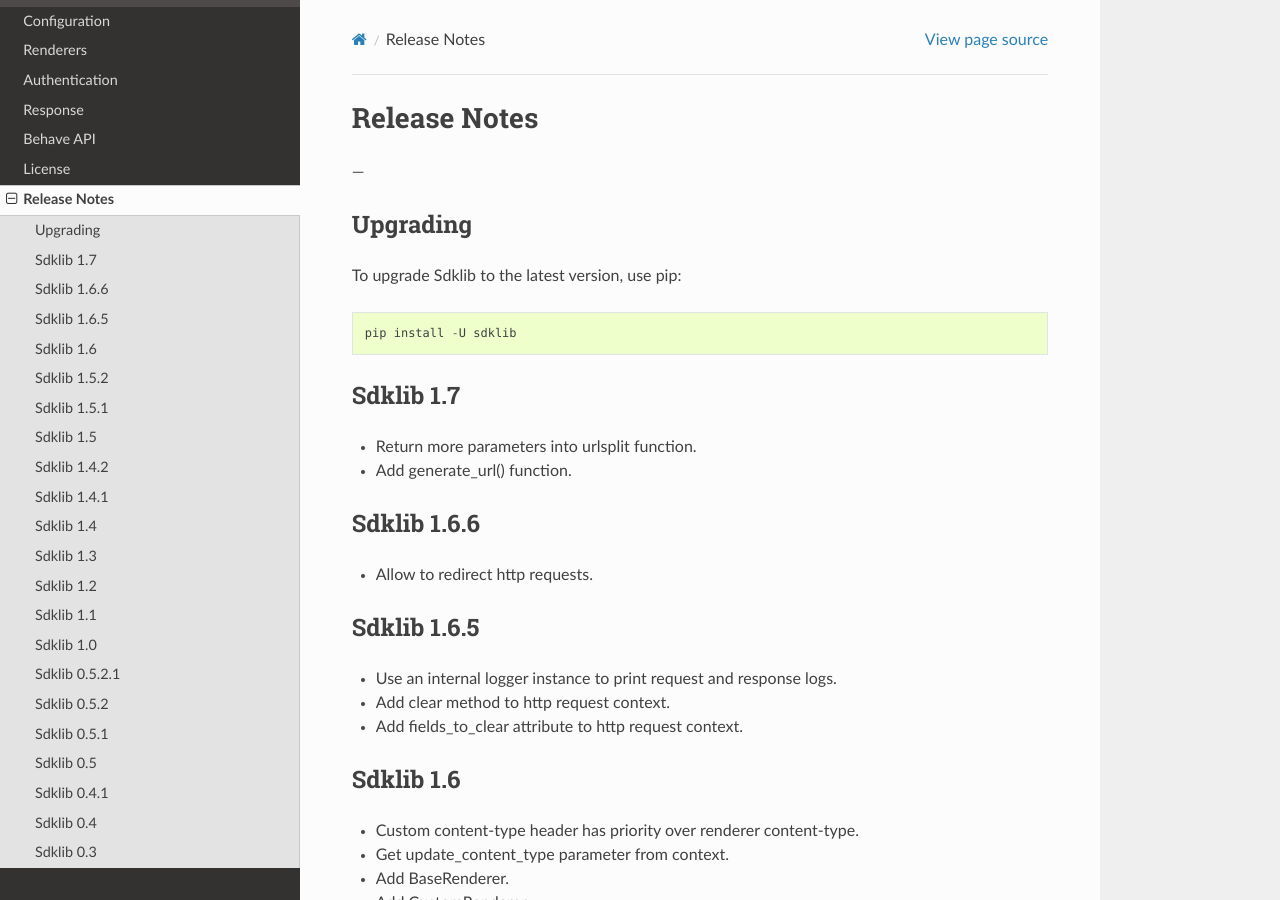
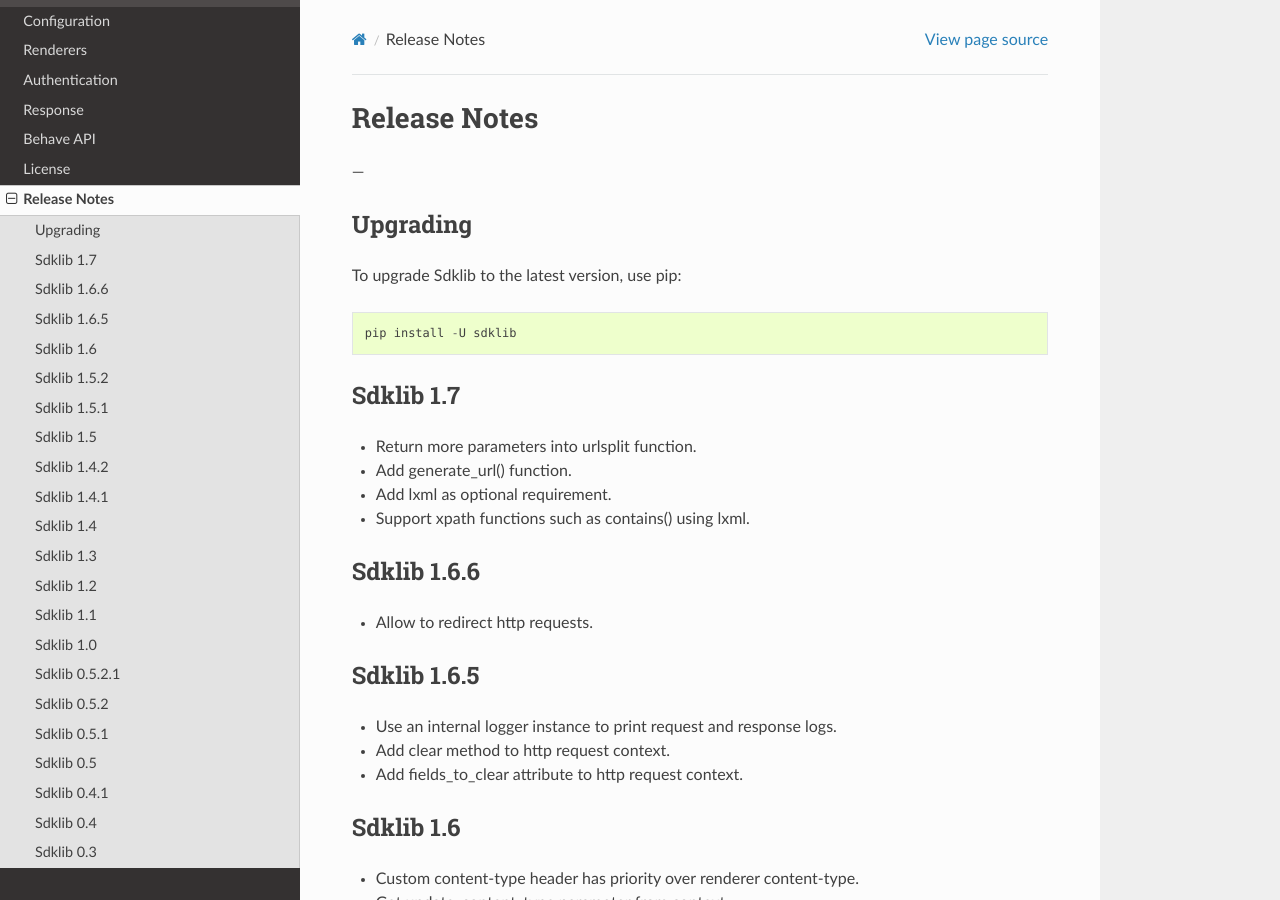
Before and after one commit to ivanprjcts/sdklib, a Sphinx documentation site: the page built from docs/about/release-notes.rst, in a window 1280 px wide and 900 px high. Built offline with Sphinx 7.4.7 and the Read the Docs theme 2.0.0, drawn with Linux system fonts in a browser that asks for light colours; pages that are not in the unit, such as notebooks, are missing from menus.

Commit message:
Update release-notes.rst

```diff
--- a/docs/about/release-notes.rst
+++ b/docs/about/release-notes.rst
@@ -17,6 +17,8 @@ Sdklib 1.7
 
 - Return more parameters into urlsplit function.
 - Add generate_url() function.
+- Add lxml as optional requirement.
+- Support xpath functions such as contains() using lxml.
 
 
 Sdklib 1.6.6
```
